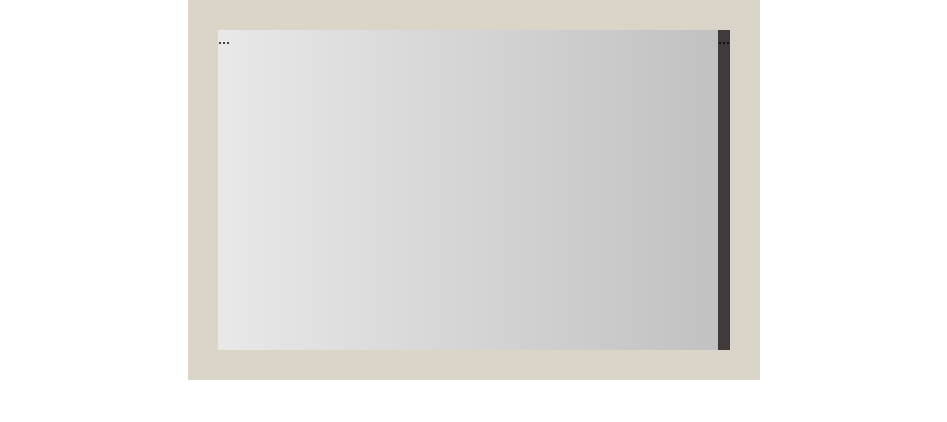
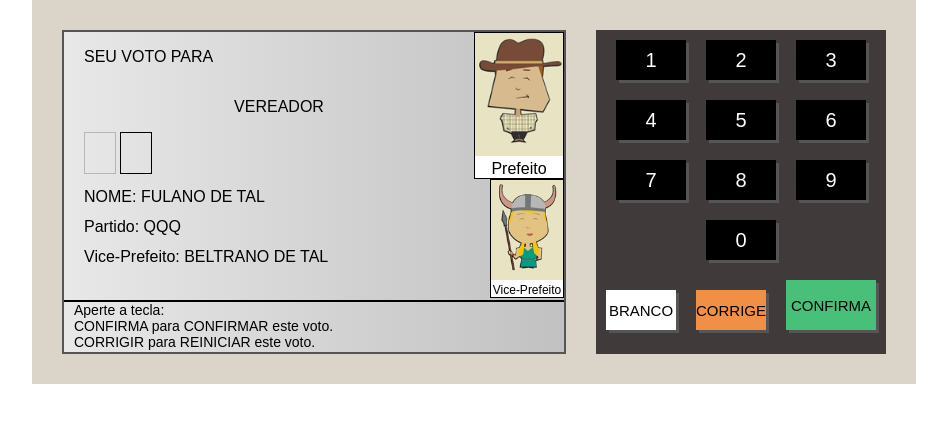
Before and after one commit to klvgk/ProjetoUrnaEletronica, a plain HTML site: page index.html in a window 1280 px wide. Shown: the whole page, without its empty margins (166-1113 px from the left). Drawn offline with Linux system fonts and the light colour scheme.

Commit message:
Estrutura HTML + CSS Inicial

```diff
--- a/assets/style.css
+++ b/assets/style.css
@@ -1,8 +1,15 @@
+@keyframes pisca {
+    0% { opacity: 0.2;}
+    50% { opacity: 1; }
+    100% { opacity: 0.2; }
+}
+
 body {
     margin: 0;
     display: flex;
     justify-content: center;
     align-items: center;
+    font-family: Arial, Helvetica, sans-serif;
 }
 
 .urna {
@@ -15,8 +22,122 @@ body {
     width: 500px;
     height: 320px;
     background: linear-gradient(to right, #e8e8e8, #c1c1c1);
+    border: 2px solid #555;
+    display: flex;
+    flex-direction: column;
 }
 
 .teclado {
     background-color: #403a3a;
+    margin-left: 30px;
 }
+
+.teclado--linha {
+    display: flex;
+    justify-content: center;
+    align-items: flex-end;
+}
+
+.teclado--botao {
+    width: 70px;
+    height: 40px;
+    background-color: #000;
+    color: #FFF;
+    font-size: 20px;
+    display: flex;
+    justify-content: center;
+    align-items: center;
+    margin: 10px;
+    cursor: pointer;
+    box-shadow: 3px 3px 0px #555;
+}
+
+.botao--branco {
+    background-color: #FFF;
+    color: #000;
+    font-size: 15px;
+}
+
+.botao--corrige {
+    background-color: #F09046;
+    color: #000;
+    font-size: 15px;
+}
+
+.botao--confirma {
+    background-color: #48C079;
+    color: #000;
+    font-size: 15px;
+    width: 90px;
+    height: 50px;
+}
+
+.d-1 {
+    flex: 1;
+    display: flex;
+}
+
+.d-1-left {
+    flex: 1;
+    display: flex;
+    flex-direction: column;
+    padding-left: 20px;
+}
+.d-1-1 {
+    height: 50px;
+    display: flex;
+    align-items: center;
+}
+.d-1-2 {
+    height: 50px;
+    display: flex;
+    align-items: center;
+    justify-content: center;
+}
+.d-1-3 {
+    height: 50px;
+}
+.numero {
+    display: inline-block;
+    width: 30px;
+    height: 40px;
+    border: 1px solid #000;
+    text-align: center;
+    line-height: 40px;
+    font-size: 25px;
+
+}
+.pisca {
+    animation-name: pisca;
+    animation-duration: 1s;
+    animation-iteration-count: infinite;
+
+}
+.d-1-4 {
+    flex: 1;
+    line-height: 30px;
+}
+.d-1-right {
+    width: 90px;
+    display: flex;
+    flex-direction: column;
+    align-items: flex-end;
+}
+.d-1-image {
+    border: 1px solid #000;
+    background-color: #FFF;
+    text-align: center;
+}
+.d-1-image img {
+    width: 100%;
+}
+.d-1-image.small {
+    width: 80%;
+    font-size: 12px;
+}
+.d-2 {
+    height: 50px;
+    font-size: 14px;
+    border-top: 2px solid #000;
+    padding-left: 10px;
+}
--- a/index.html
+++ b/index.html
@@ -1,19 +1,79 @@
 <!DOCTYPE html>
 <html lang="pt-BR">
+
 <head>
     <meta charset="UTF-8">
     <meta name="viewport" content="width=device-width, initial-scale=1.0">
     <title>Urna Eletrônica</title>
     <link rel="stylesheet" href="assets/style.css" />
 </head>
+
 <body>
     <div class="urna">
         <div class="tela">
-           ...
+            <div class="d-1">
+                <div class="d-1-left">
+                    <div class="d-1-1">
+                        <span>SEU VOTO PARA</span>
+                    </div>
+                    <div class="d-1-2">
+                        VEREADOR
+                    </div>
+                    <div class="d-1-3">
+                        <div class="numero pisca"></div>
+                        <div class="numero"></div>
+                    </div>
+                    <div class="d-1-4">
+                        NOME: FULANO DE TAL<br>
+                        Partido: QQQ<br>
+                        Vice-Prefeito: BELTRANO DE TAL
+                    </div>
+                </div>
+                <div class="d-1-right">
+                    <div class="d-1-image">
+                        <img src="assets/images/84.jpg" alt="">
+                        Prefeito
+                    </div>
+                    <div class="d-1-image small">
+                        <img src="assets/images/84_2.jpg" alt="">
+                        Vice-Prefeito
+                    </div>
+                </div>
+            </div>
+            <div class="d-2">
+                Aperte a tecla: <br>
+                CONFIRMA para CONFIRMAR este voto.<br>
+                CORRIGIR para REINICIAR este voto.
+            </div>
         </div>
         <div class="teclado">
-            ...
+            <div class="teclado--linha">
+                <div class="teclado--botao">1</div>
+                <div class="teclado--botao">2</div>
+                <div class="teclado--botao">3</div>
+            </div>
+            <div class="teclado--linha">
+                <div class="teclado--botao">4</div>
+                <div class="teclado--botao">5</div>
+                <div class="teclado--botao">6</div>
+            </div>
+            <div class="teclado--linha">
+                <div class="teclado--botao">7</div>
+                <div class="teclado--botao">8</div>
+                <div class="teclado--botao">9</div>
+            </div>
+            <div class="teclado--linha">
+                <div class="teclado--botao">0</div>
+            </div>
+            <div class="teclado--linha">
+                <div class="teclado--botao botao--branco">BRANCO</div>
+                <div class="teclado--botao botao--corrige">CORRIGE</div>
+                <div class="teclado--botao botao--confirma">CONFIRMA</div>
+            </div>
+
+
         </div>
     </div>
 </body>
+
 </html>
```
